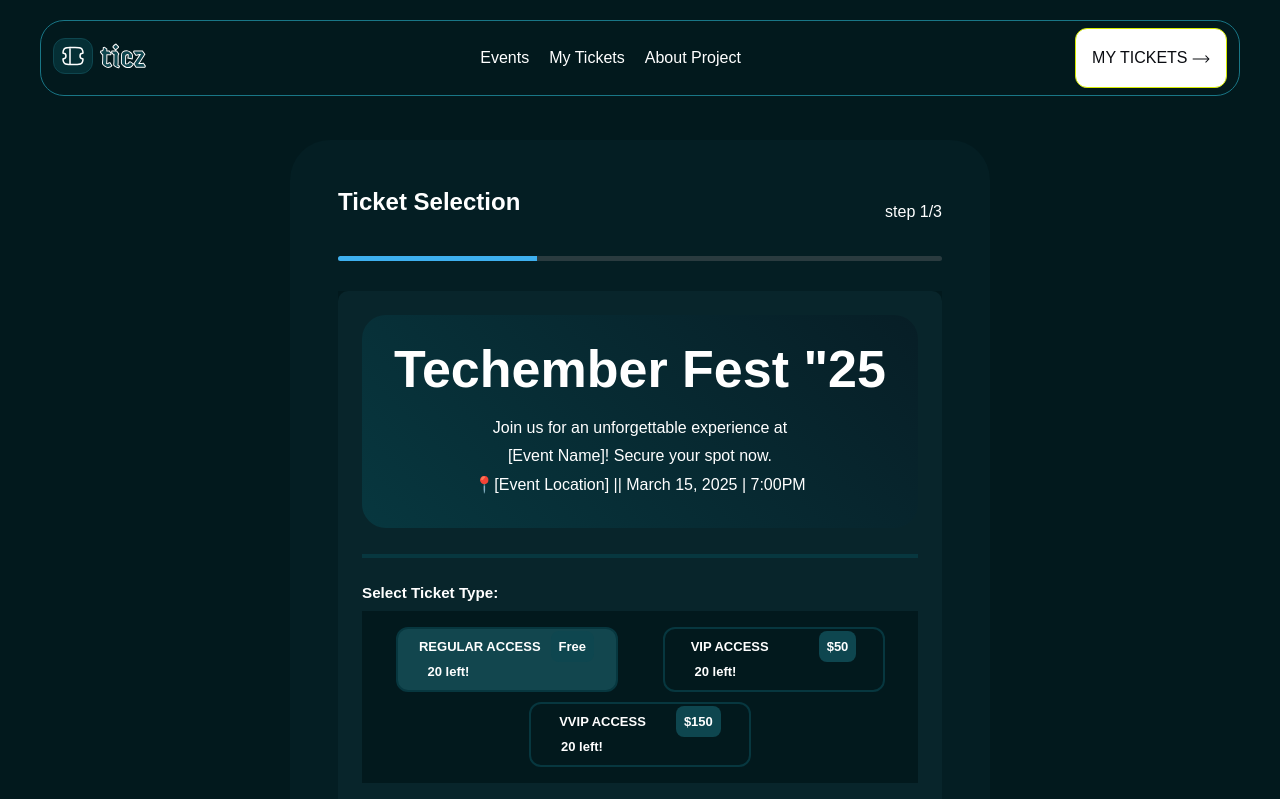
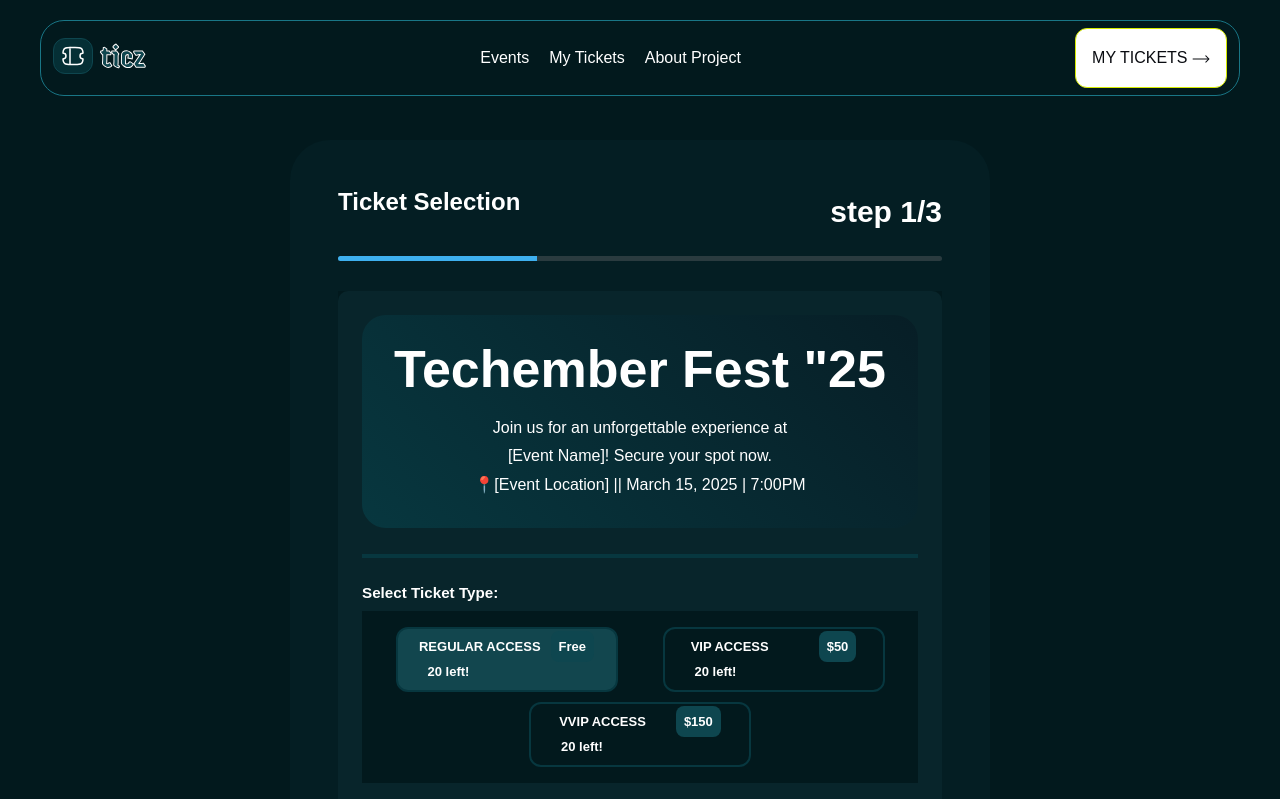
Before and after one commit to PAMMY100/ticket-generator, a React (Vite) app: page / in a window 1280 px wide. Shown: the top 799 px of the page. Built offline with nearby package versions, Linux system fonts and the light colour scheme; a web font is replaced by a local one.

Commit message:
quick changes

```diff
--- a/src/Pages/Home.css
+++ b/src/Pages/Home.css
@@ -28,6 +28,11 @@
     background-color: #041E23;
     font-size: 24px;
     color: white;
+}
+
+.step {
+    font-size: 20px;
+    font-weight: bold;
 }
 
 .title-box p {
--- a/src/Pages/Home.jsx
+++ b/src/Pages/Home.jsx
@@ -35,7 +35,7 @@ const Home = () => {
     <section className='ticket-container' style={{height: increase}}>
         <div className='title-box'>
             <h1 className='title'>{title}</h1>
-            <p className='step'>step {page}/3</p>
+            <p className='step' style={{fontSize: '30px'}}>step {page}/3</p>
         </div>
         <div className='progress-bar'>
             <div className='progress' style={{width: progress}}></div>
```
